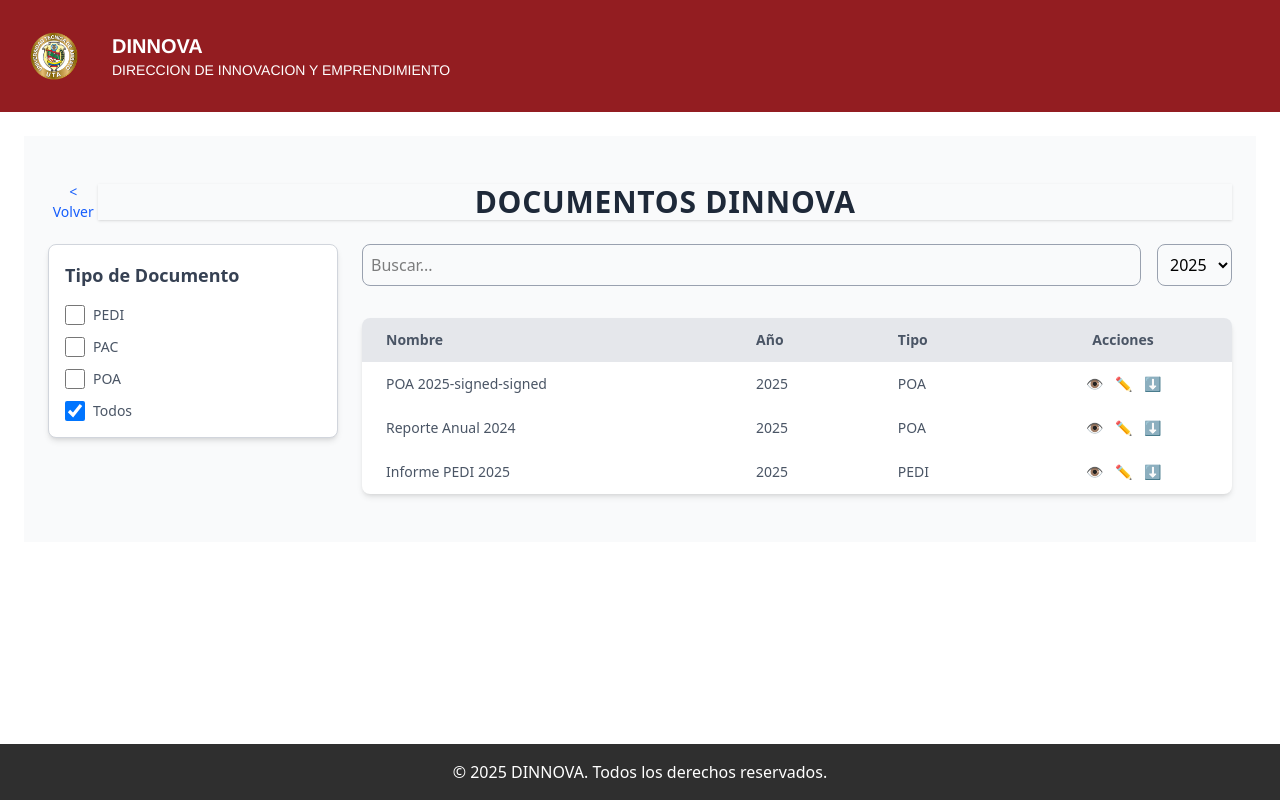
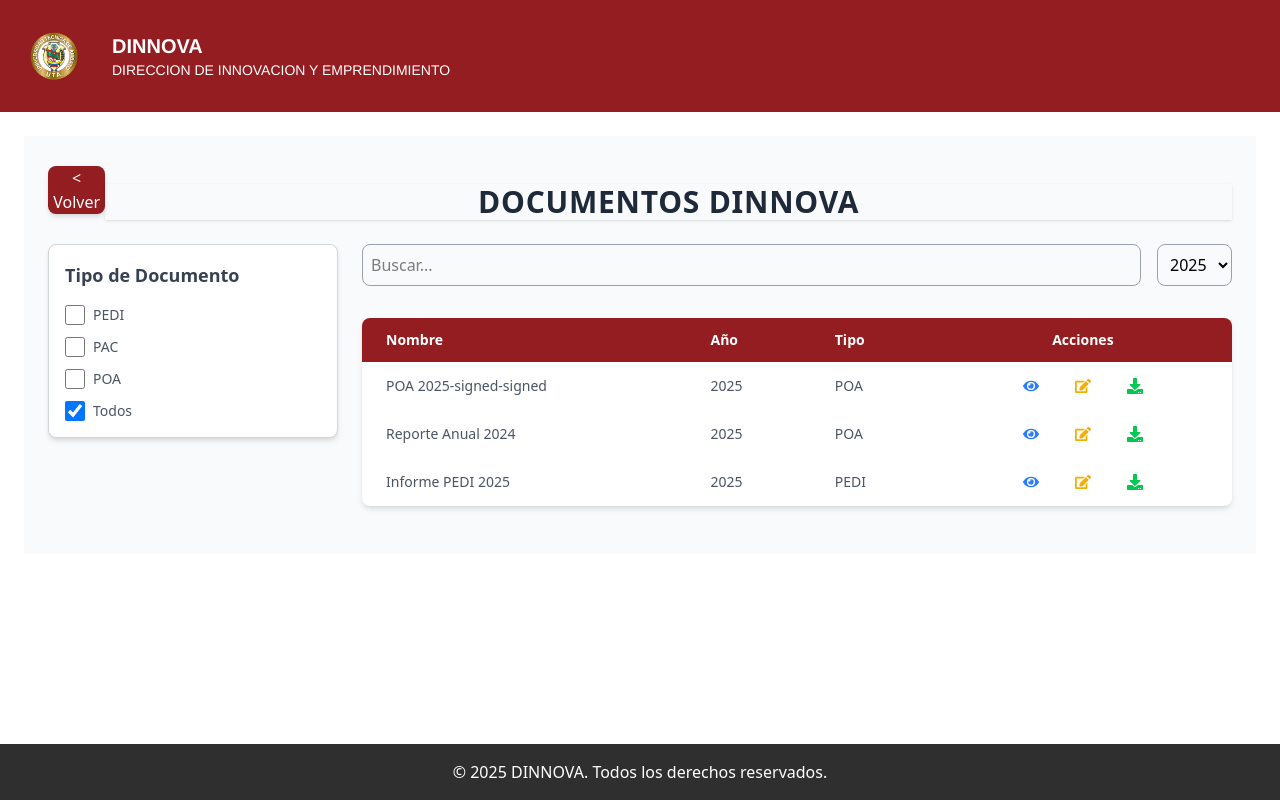
Before and after one commit to Dionisio202/ReporteOffice, a React (Vite) app: page /GestorDocumento in a window 1280 px wide. Built offline with nearby package versions, Linux system fonts and the light colour scheme.

Commit message:
Arreglo de estilos en todas las paginas

```diff
--- a/src/components/sidebar/slidebar.tsx
+++ b/src/components/sidebar/slidebar.tsx
@@ -119,7 +119,7 @@ const Sidebar: React.FC<SidebarProps> = ({ onFilterChange }) => {
       {/* Botón para limpiar el filtro */}
       <button
         onClick={clearFilters}
-        className="w-full p-2 bg-blue-500 text-white text-sm font-medium rounded-lg shadow-md hover:bg-red-600 transition duration-300 flex justify-center items-center"
+        className="w-full p-2 bg-[#931D21] text-white text-sm font-medium rounded-lg shadow-md hover:bg-gray-400 transition duration-300 flex justify-center items-center"
       >
         <FaTimesCircle className="mr-2 w-5 h-5" /> Limpiar Filtro
       </button>
@@ -148,7 +148,7 @@ const Sidebar: React.FC<SidebarProps> = ({ onFilterChange }) => {
         {/* Botón para generar el reporte */}
         <button
           disabled={!selectedAction} // Deshabilitar si no hay acción seleccionada
-          className={`w-full p-3 ${selectedAction ? "bg-green-500" : "bg-gray-300"} text-white rounded-lg shadow-md hover:bg-green-600 transition duration-300 flex justify-center items-center`}
+          className={`w-full p-3 ${selectedAction ? "bg-[#931D21]" : "bg-gray-300"} text-white rounded-lg shadow-md hover:bg-[#931D21] transition duration-300 flex justify-center items-center`}
         >
           <FaFileDownload className="mr-2 w-5 h-5" /> Generar Reporte
         </button>
--- a/src/components/tables/ReporTable.tsx
+++ b/src/components/tables/ReporTable.tsx
@@ -41,7 +41,7 @@ const ReportTable: React.FC<ReportTableProps> = ({ filters }) => {
     <div className="overflow-x-auto bg-white shadow-md rounded-lg border border-gray-300">
       <table className="w-full table-auto border-collapse">
         <thead>
-          <tr className="bg-gray-300 text-gray-800">
+          <tr className="bg-[#931D21] text-white text-sm font-semibold">
             <th className="px-6 py-3 text-left text-sm font-medium">Nombre</th>
             <th className="px-6 py-3 text-left text-sm font-medium">Periodo</th>
             <th className="px-2 py-3 text-left text-sm font-medium">Acciones</th>
@@ -96,7 +96,7 @@ const ReportTable: React.FC<ReportTableProps> = ({ filters }) => {
           <button
             onClick={() => handlePageChange(currentPage - 1)}
             disabled={currentPage === 1}
-            className="flex items-center px-4 py-2 bg-blue-500 text-white text-sm font-medium rounded-lg hover:bg-blue-600 disabled:opacity-50 transition duration-200"
+            className="flex items-center px-4 py-2 bg-[#931D21] text-white text-sm font-medium rounded-lg hover:bg-[#931D21] disabled:opacity-50 transition duration-200"
           >
             <span className="mr-2">Anterior</span>
           </button>
@@ -108,7 +108,7 @@ const ReportTable: React.FC<ReportTableProps> = ({ filters }) => {
           <button
             onClick={() => handlePageChange(currentPage + 1)}
             disabled={currentPage === totalPages}
-            className="flex items-center px-4 py-2 bg-blue-500 text-white text-sm font-medium rounded-lg hover:bg-blue-600 disabled:opacity-50 transition duration-200"
+            className="flex items-center px-4 py-2 bg-[#931D21] text-white text-sm font-medium rounded-lg hover:bg-[#931D21] disabled:opacity-50 transition duration-200"
           >
             <span className="ml-2">Siguiente</span>
           </button>
--- a/src/components/tables/RowTable.tsx
+++ /dev/null
@@ -1,13 +0,0 @@
-import React from "react";
-
-const RowTable: React.FC = () => {
-  return (
-    <tr className="border-b">
-      <td className="p-2">Ejemplo</td>
-      <td className="p-2">Dato</td>
-      <td className="p-2">Acciones</td>
-    </tr>
-  );
-};
-
-export default RowTable;
--- a/src/components/tables/Table.tsx
+++ /dev/null
@@ -1,23 +0,0 @@
-import React from "react";
-import RowTable from "../tables/RowTable";
-
-const Table: React.FC = () => {
-  return (
-    <table className="w-full border-collapse border border-gray-300">
-      <thead>
-        <tr className="bg-gray-200">
-          <th className="p-2">Columna 1</th>
-          <th className="p-2">Columna 2</th>
-          <th className="p-2">Columna 3</th>
-        </tr>
-      </thead>
-      <tbody>
-        <RowTable />
-        <RowTable />
-        <RowTable />
-      </tbody>
-    </table>
-  );
-};
-
-export default Table;
--- a/src/pages/Login/login.tsx
+++ b/src/pages/Login/login.tsx
@@ -56,6 +56,7 @@ const Login: React.FC = () => {
             <div className="formularioLoguin">
               <form onSubmit={handleSubmit}>
                 <div className="contenedorIngreso">
+
                   <input
                     type="email"
                     id="correo"
@@ -98,15 +99,11 @@ const Login: React.FC = () => {
                   </div>
                 </div>
 
-                <p className="linkRecuperar">¿Olvidaste tu contraseña?</p>
                 <button type="submit" className="botonVerde">
                   Iniciar sesión
                 </button>
               </form>
-              <div className="registrate">
-                <p>No tienes cuenta?</p>
-                Regístrate!!
-              </div>
+
             </div>
           </div>
         </div>
--- a/src/pages/gestor_documentos/gestor_documentos.tsx
+++ b/src/pages/gestor_documentos/gestor_documentos.tsx
@@ -4,12 +4,14 @@ import { useNavigate } from "react-router-dom"; // Importamos el hook useNavigat
 import Search from "../../components/search/Search";
 import Filters from "../../components/reports/Filters";
 
+import { FaEye, FaEdit, FaDownload } from "react-icons/fa";
+
 const GestorDocumentos = () => {
   const navigate = useNavigate(); // Inicializamos el hook useNavigate
 
   const [search, setSearch] = useState("");
   const [year, setYear] = useState("2025");
-  const [documentType, setDocumentType] = useState({ PEDI: false, PAC: false, POA: false, Todos: true});
+  const [documentType, setDocumentType] = useState({ PEDI: false, PAC: false, POA: false, Todos: true });
 
   const documentos = [
     { nombre: "POA 2025-signed-signed", año: "2025", tipo: "POA" },
@@ -43,12 +45,12 @@ const GestorDocumentos = () => {
       <div className="flex items-center justify-between w-full">
         <button
           onClick={handleHome}
-          className="text-blue-600 hover:underline text-sm"
+          className="bg-[#931D21] text-white rounded-lg shadow-md overflow-x-auto mb-6"
         >
           &lt; Volver
         </button>
         <h1 className="text-3xl font-semibold text-center text-gray-800 my-6 tracking-wide shadow-sm w-full">
-         DOCUMENTOS DINNOVA
+          DOCUMENTOS DINNOVA
         </h1>
       </div>
 
@@ -67,7 +69,7 @@ const GestorDocumentos = () => {
           <div className="bg-white rounded-lg shadow-md overflow-x-auto mb-6">
             <table className="w-full table-auto border-separate border-spacing-0">
               <thead>
-                <tr className="bg-gray-200 text-gray-600 text-sm font-semibold">
+                <tr className="bg-[#931D21] text-white text-sm font-semibold">
                   <th className="py-3 px-6 text-left">Nombre</th>
                   <th className="py-3 px-6 text-left">Año</th>
                   <th className="py-3 px-6 text-left">Tipo</th>
@@ -87,23 +89,22 @@ const GestorDocumentos = () => {
                       <td className="py-3 px-6 text-center">
                         <div className="flex items-center justify-center space-x-3">
                           <button
-                            className="text-blue-500 hover:text-blue-700"
                             title="Ver"
+                            className="text-blue-500 hover:text-blue-700 flex items-center space-x-2 py-1 px-3 rounded-md hover:bg-blue-50 transition duration-200"
                           >
-                            👁️
+                            <FaEye className="w-4 h-4" />
                           </button>
                           <button
-                            onClick={handleEdit}
-                            className="text-yellow-500 hover:text-yellow-700"
                             title="Editar"
+                            className="text-yellow-500 hover:text-yellow-700 flex items-center space-x-2 py-1 px-3 rounded-md hover:bg-yellow-50 transition duration-200"
                           >
-                            ✏️
+                            <FaEdit className="w-4 h-4" />
                           </button>
                           <button
-                            className="text-green-500 hover:text-green-700"
                             title="Descargar"
+                            className="text-green-500 hover:text-green-700 flex items-center space-x-2 py-1 px-3 rounded-md hover:bg-green-50 transition duration-200"
                           >
-                            ⬇️
+                            <FaDownload className="w-4 h-4" />
                           </button>
                         </div>
                       </td>
--- a/src/pages/gestor_reportes/gestor_reportes.tsx
+++ b/src/pages/gestor_reportes/gestor_reportes.tsx
@@ -17,8 +17,8 @@ const GestorReportes = () => {
       <div className="flex items-center justify-between w-full">
         <button
           onClick={handleHome}
-          className="text-blue-600 hover:underline text-sm"
-        >
+          className="bg-[#931D21] text-white rounded-lg shadow-md overflow-x-auto mb-6"
+          >
           &lt; Volver
         </button>
         <h1 className="text-3xl font-semibold text-center text-gray-800 my-6 tracking-wide shadow-sm w-full">
```
Also changed, not shown: src/pages/Login/login.css (+8 -6 lines), src/pages/reporte_editor/reporte_editor.tsx (+4 -4 lines).
